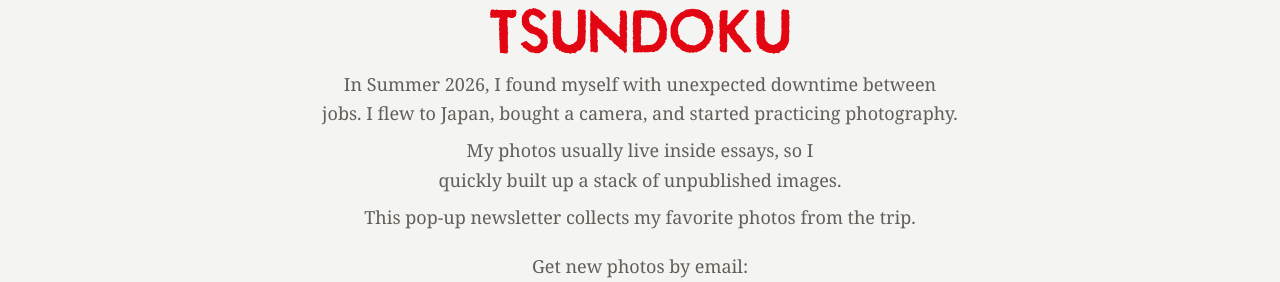
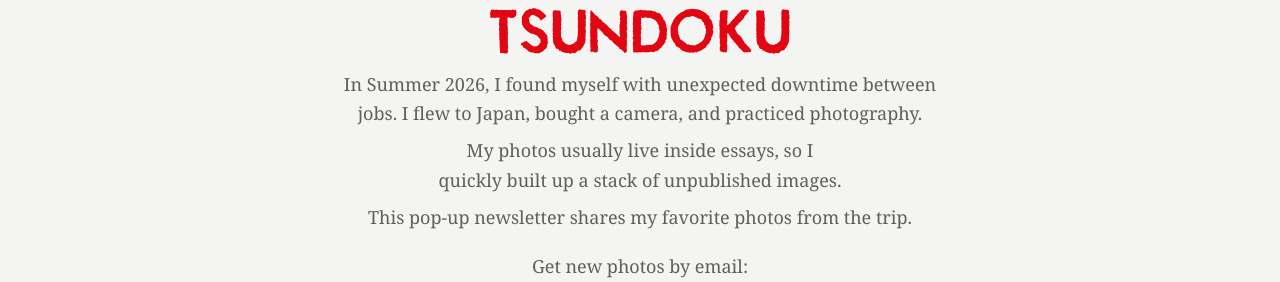
Before and after one commit to philipithomas/bully-pulpit, a Next.js app: page /tsundoku in a window 1280 px wide. Shown: the part 136-418 px from the top of the page. Built offline with nearby package versions, Linux system fonts and the light colour scheme; no server answers; a web font is replaced by a local one.

Commit message:
Tighten Tsundoku intro copy

```diff
--- a/src/app/tsundoku/page.tsx
+++ b/src/app/tsundoku/page.tsx
@@ -31,9 +31,9 @@
 const TRIP_START = '2026-06-24'
 const TRIP_END = '2026-07-08'
 const INTRO = [
-  'In Summer 2026, I found myself with unexpected downtime between jobs. I flew to Japan, bought a camera, and started practicing photography.',
+  'In Summer 2026, I found myself with unexpected downtime between jobs. I flew to Japan, bought a camera, and practiced photography.',
   'My photos usually live inside essays, so I quickly built up a stack of unpublished images.',
-  'This pop-up newsletter collects my favorite photos from the trip.',
+  'This pop-up newsletter shares my favorite photos from the trip.',
 ]
 
 function photoViewerDescription(post: Post): string {
```
